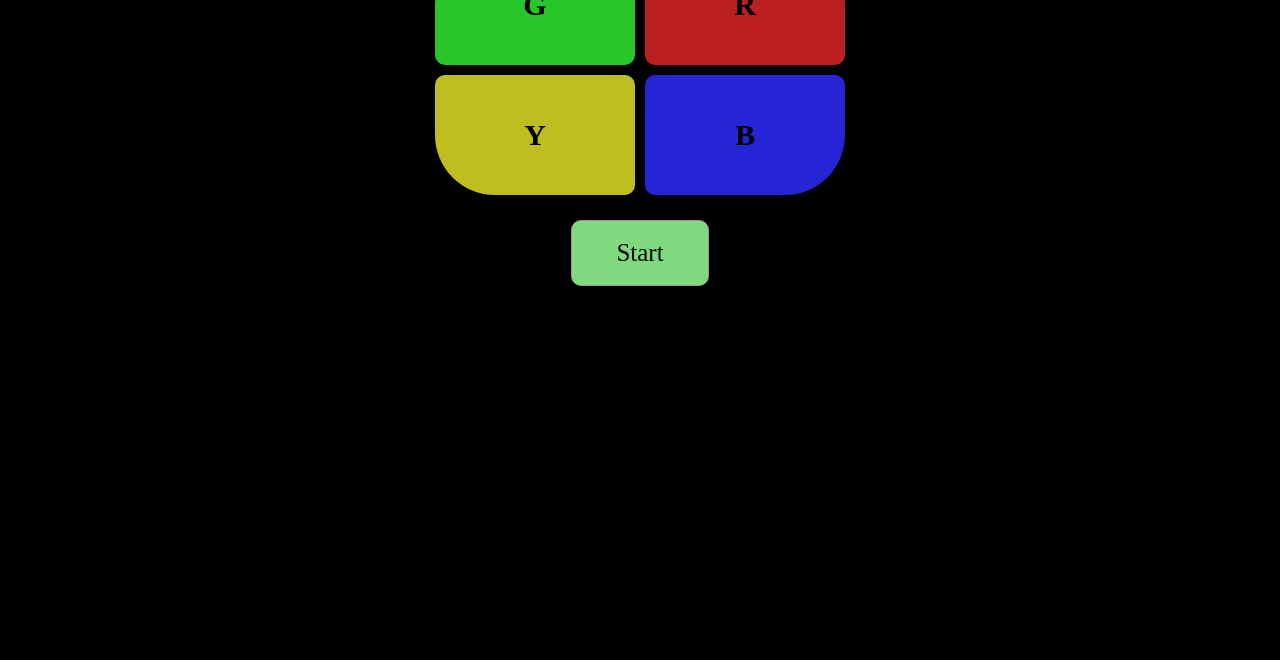
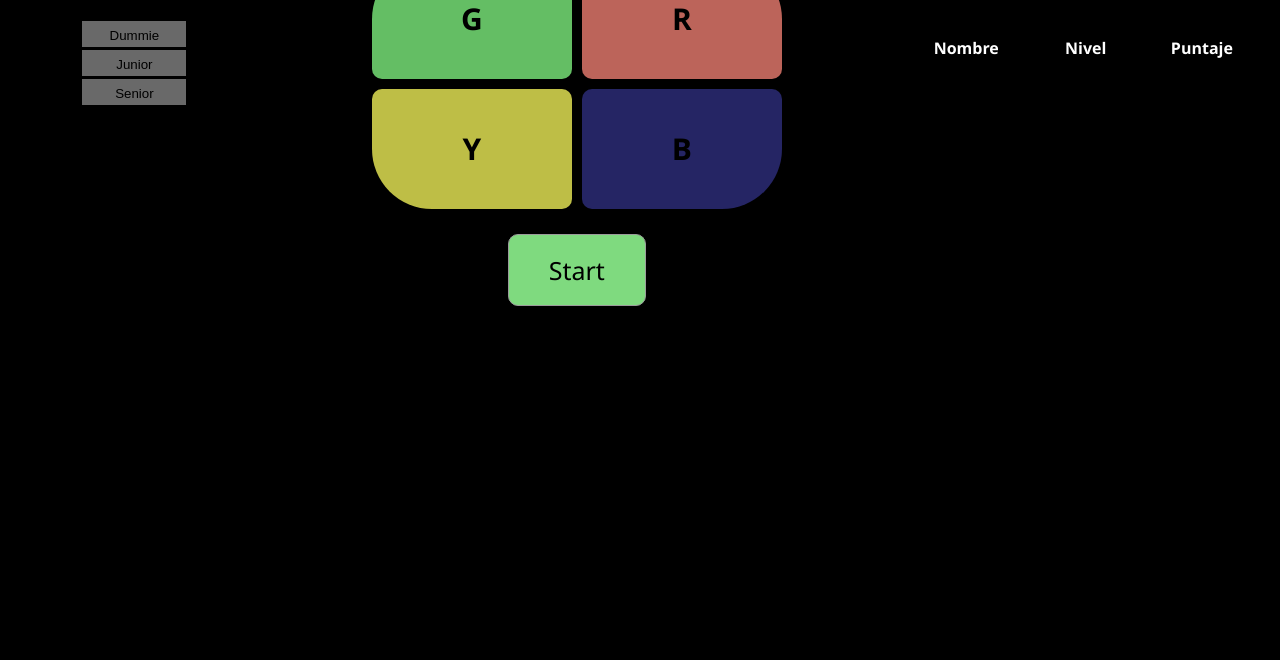
Before and after one commit to sdbaronc/SimonDice, a plain HTML site: page simon-says/public/index.html in a window 1280 px wide. Shown: the part 140-800 px from the top of the page. Drawn offline with Linux system fonts and the light colour scheme.

Commit message:
actualizacion front-end
se dapató la estructura del sitio para que puse  selecionarse el nivel en el que se desea jugar y mostrar los mejores puntajes

```diff
--- a/simon-says/public/css/app.css
+++ b/simon-says/public/css/app.css
@@ -1,6 +1,28 @@
 body {
     background-color: black;
     color: white;
+    font-family: 'Segoe UI', Tahoma, Geneva, Verdana, sans-serif;
+}
+.container{
+    display: grid;
+    grid-template-columns: 20% 50% 30%;
+    grid-template-areas: "niveles game score";
+}
+.niveles-slide{
+    grid-area: niveles;
+    display: grid;
+    grid-template-rows: 150px 150px;
+}
+.nivel{
+    justify-self: center;
+}
+.game{
+    grid-area: game;
+}
+.score-slide{
+    grid-area: score;
+    display: grid;
+    grid-template-rows: 120px 120px;
 }
 
 .flex-container {
@@ -12,7 +34,7 @@ body {
 }
 
 .flex-container .sbtn {
-    width: 20%;
+    width: 40%;
     min-width: 120px;
     max-width: 200px;
     height: 120px;
@@ -29,7 +51,7 @@ body {
 }
 
 .green {
-    background-color: rgb(40, 198, 40);
+    background-color: rgb(100, 190, 100);
     border-radius: 60px 10px 10px 10px;
 }
 
@@ -38,7 +60,7 @@ body {
 }
 
 .red {
-    background-color: rgb(188, 31, 31);
+    background-color: rgb(188, 100, 90);
     border-radius: 10px 60px 10px 10px;
 }
 
@@ -47,7 +69,7 @@ body {
 }
 
 .yellow {
-    background-color: rgb(190, 190, 33);
+    background-color: rgb(190, 190, 70);
     border-radius: 10px 10px 10px 60px;
 }
 
@@ -56,7 +78,7 @@ body {
 }
 
 .blue {
-    background-color: rgb(37, 37, 214);
+    background-color: rgb(37, 37, 100);
     border-radius: 10px 10px 60px 10px;
 }
 
@@ -80,3 +102,18 @@ body {
 .btn:hover {
     background-color: aquamarine;
 }
+.boton-nivel{
+    border: solid 2px dimgray ;
+    width: 100px;
+    background-color: dimgray;
+    margin-top: 3px;
+    margin-bottom: 2px;
+}
+.boton{
+width: 100%;
+background-color: transparent;
+border: none;
+}
+.boton-nivel:hover{
+background-color: aliceblue;
+}
--- a/simon-says/public/index.html
+++ b/simon-says/public/index.html
@@ -12,6 +12,7 @@
 
 <body>
     <div class="container">
+        <div class="game">
 
         <h1 class="text-center">Simon Says</h1>
 
@@ -30,7 +31,31 @@
             </div>
         </div>
     </div>
+        <div class="niveles-slide text-center">
+            <h1>Selecciona tu nivel</h1>
+            <div class="nivel">
+            <div class="boton-nivel"><button class="boton">Dummie</button></div>
+            <div class="boton-nivel"><button class="boton">Junior</button></div>
+            <div class="boton-nivel"><button class="boton">Senior</button></div>
+        </div>
+
+
+        </div>
+        <div class="score-slide text-center">
+            <h1>Mejores Puntajes Top 10 </h1>
+
+            <table class="default">
+                <tr>
+                    <th>Nombre</th>
+                    <th>Nivel</th>
+                    <th>Puntaje</th>
+                </tr>
+            </table>
+
+        </div>
+    </div>
     <script src="./js/index.js" type="module"></script>
+
 </body>
 
 </html>
```
Also changed, not shown: simon-says/src/controller/controlador.ts (added), simon-says/src/model/modelo.ts (added), simon-says/src/view/vista.ts (added).
